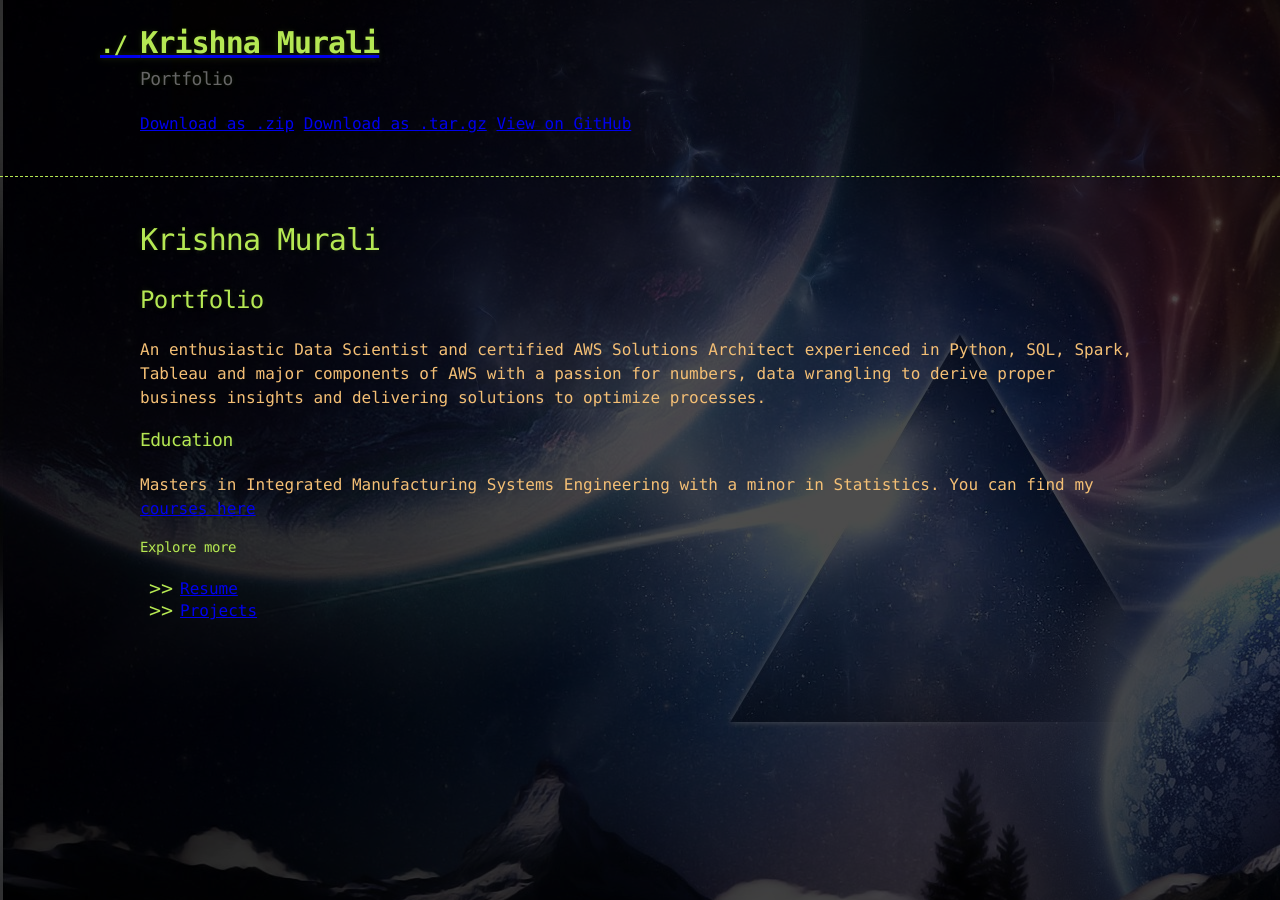
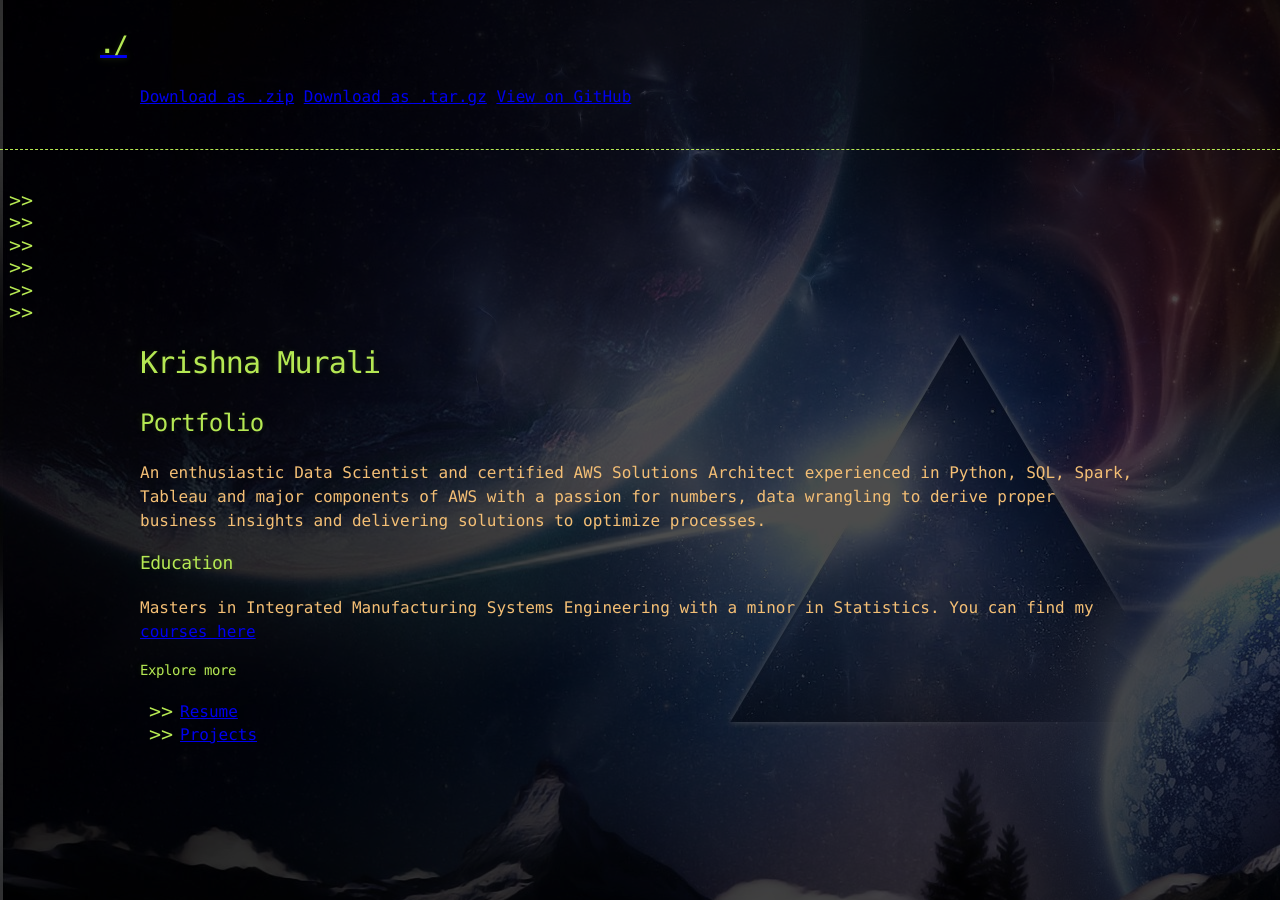
Before and after one commit to KrishnaMurali177/KrishnaMurali177.github.io, a Jekyll site: the page built from index.md, in a window 1280 px wide. Built offline with Jekyll 4.4.1, drawn with Linux system fonts in a browser that asks for light colours; our own code applies the rules of GitHub Pages for plain Markdown files.

Commit message:
Update default.html

```diff
--- a/_layouts/default.html
+++ b/_layouts/default.html
@@ -14,9 +14,9 @@
     <header>
       <div class="container">
         <a id="a-title" href="{{ '/' | relative_url }}">
-          <h1>{{ site.title | default: site.github.repository_name }}</h1>
+          <h1>{{ Krishna Murali }}</h1>
         </a>
-        <h2>{{ site.description | default: site.github.project_tagline }}</h2>
+        <h2>{{ Portfolio }}</h2>
 
         <section id="downloads">
           {% if site.show_downloads %}
@@ -27,6 +27,17 @@
         </section>
       </div>
     </header>
+
+    <div class="footer-social-icons">
+    <ul class="social-icons">
+        <li><a href="" class="social-icon"> <i class="fa fa-facebook"></i></a></li>
+        <li><a href="" class="social-icon"> <i class="fa fa-twitter"></i></a></li>
+        <li><a href="" class="social-icon"> <i class="fa fa-rss"></i></a></li>
+        <li><a href="" class="social-icon"> <i class="fa fa-youtube"></i></a></li>
+        <li><a href="" class="social-icon"> <i class="fa fa-linkedin"></i></a></li>
+        <li><a href="" class="social-icon"> <i class="fa fa-google-plus"></i></a></li>
+    </ul>
+    </div>
 
     <div class="container">
       <section id="main_content">
```
